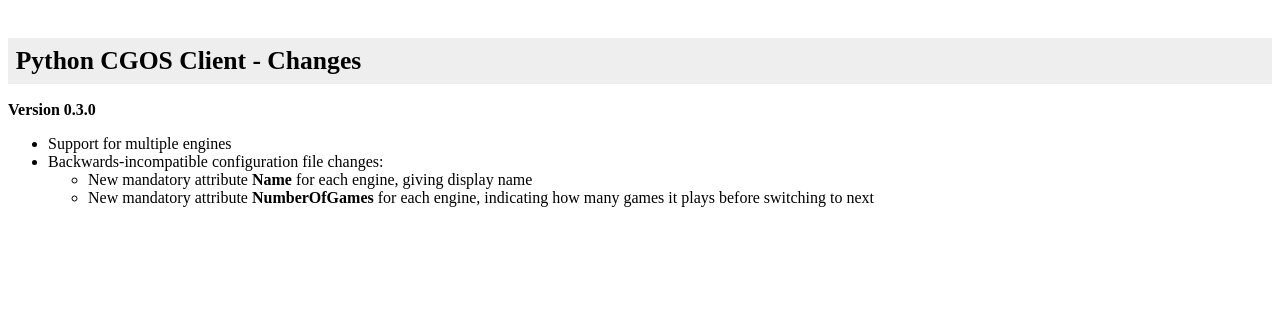
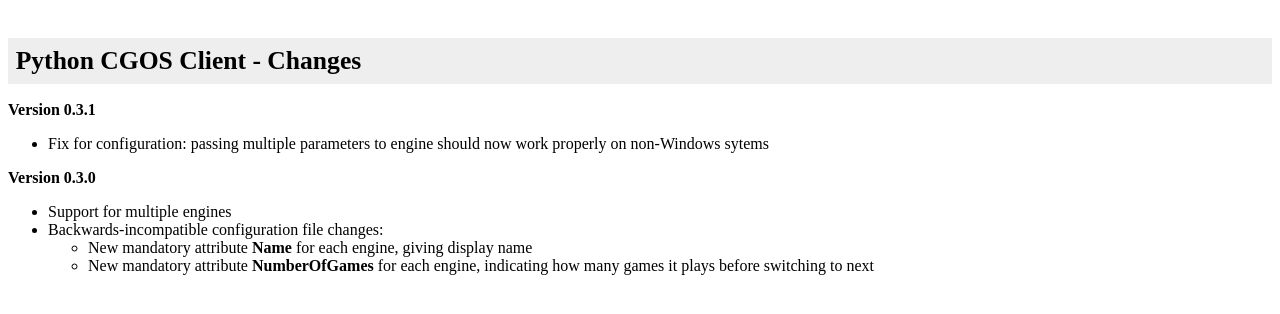
Before and after one commit to zakki/cgos, a plain HTML site: page client-python/doc/changes.html in a window 1280 px wide. Drawn offline with Linux system fonts and the light colour scheme.

Commit message:
updated versioning and change history
git-svn-id: https://svn.code.sf.net/p/cgos/code/trunk@45 b512509b-043f-0410-a7cc-8644de508b95

```diff
--- a/client-python/doc/changes.html
+++ b/client-python/doc/changes.html
@@ -14,6 +14,11 @@
 	<body>
 		<h1>Python CGOS Client - Changes</h1>
 
+		<b>Version 0.3.1</b>
+		<ul>
+		  <li>Fix for configuration: passing multiple parameters to engine should now work properly on non-Windows sytems
+		</ul>
+
 		<b>Version 0.3.0</b>
 
 		<ul>
```
Also changed, not shown: client-python/doc/index.html (+1 -1 lines).
